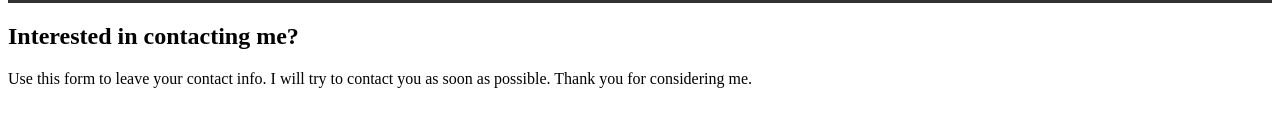
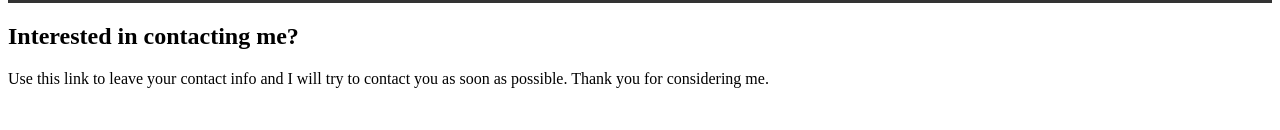
Before and after one commit to abdiaz2018/my-portfolio, a React (Create React App) app: page /contact in a window 1280 px wide. Shown: the part 170-300 px from the top of the page. Built offline with nearby package versions, Linux system fonts and the light colour scheme; the HTML template or start-up script is replaced by a standard one.

Commit message:
adding link

```diff
--- a/src/contact.js
+++ b/src/contact.js
@@ -5,7 +5,7 @@ class Contact extends Component {
         return (
             <main>
                 <h2>Interested in contacting me?</h2>
-                <p>Use this form to leave your contact info. I will try to contact you as soon as possible. Thank you for considering me.</p>
+                <p>Use this <a>link</a> to leave your contact info and I will try to contact you as soon as possible. Thank you for considering me.</p>
             </main>
         )
     }
```
